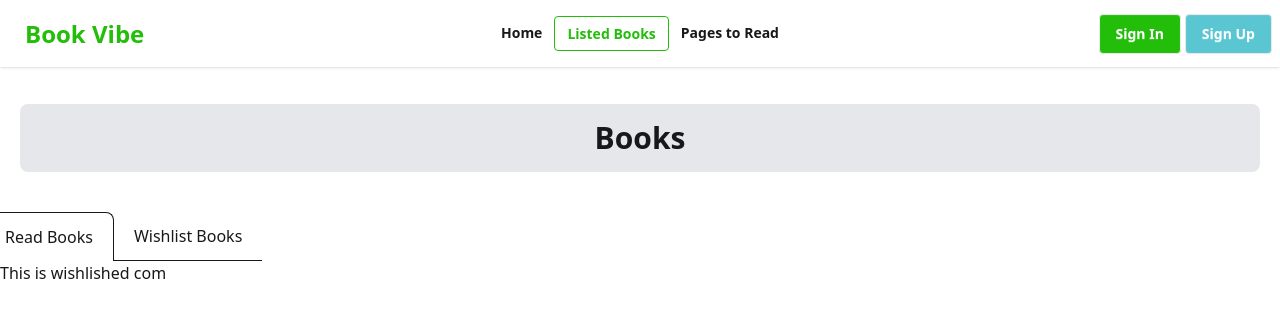
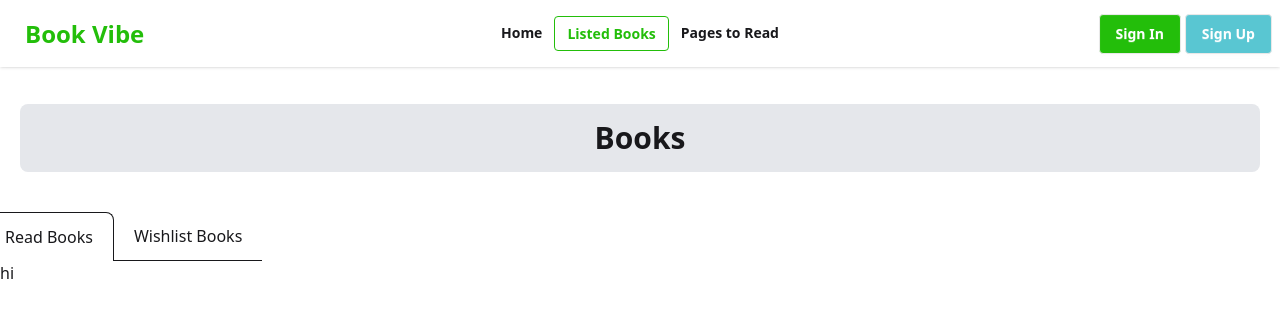
Before and after one commit to shahadat500441/react_book_review, a React (Vite) app: page /listedBooks/wishList in a window 1280 px wide. Shown: the top 318 px of the page. Built offline with nearby package versions, Linux system fonts and the light colour scheme.

Commit message:
local storage added

```diff
--- a/src/components/WishedList.jsx
+++ b/src/components/WishedList.jsx
@@ -3,7 +3,7 @@ import React from 'react';
 const WishedList = () => {
     return (
         <div>
-            <h1>This is wishlished com</h1>
+            hi
         </div>
     );
 };
--- a/src/pages/BookDetails.jsx
+++ b/src/pages/BookDetails.jsx
@@ -20,7 +20,7 @@ const BookDetails = () => {
   } = book;
 
   const handelReadBook = (book)=>{
-   saveBooks(book)
+  saveBooks(book)
 
   }
   return (
--- a/src/utilits.js/localStorage.js
+++ b/src/utilits.js/localStorage.js
@@ -19,6 +19,7 @@ export const saveBooks = (book) =>{
 
     if(isExist){
         toast.error("Already Read Books")
+    return;
     }
     books.push(book)
 
```
